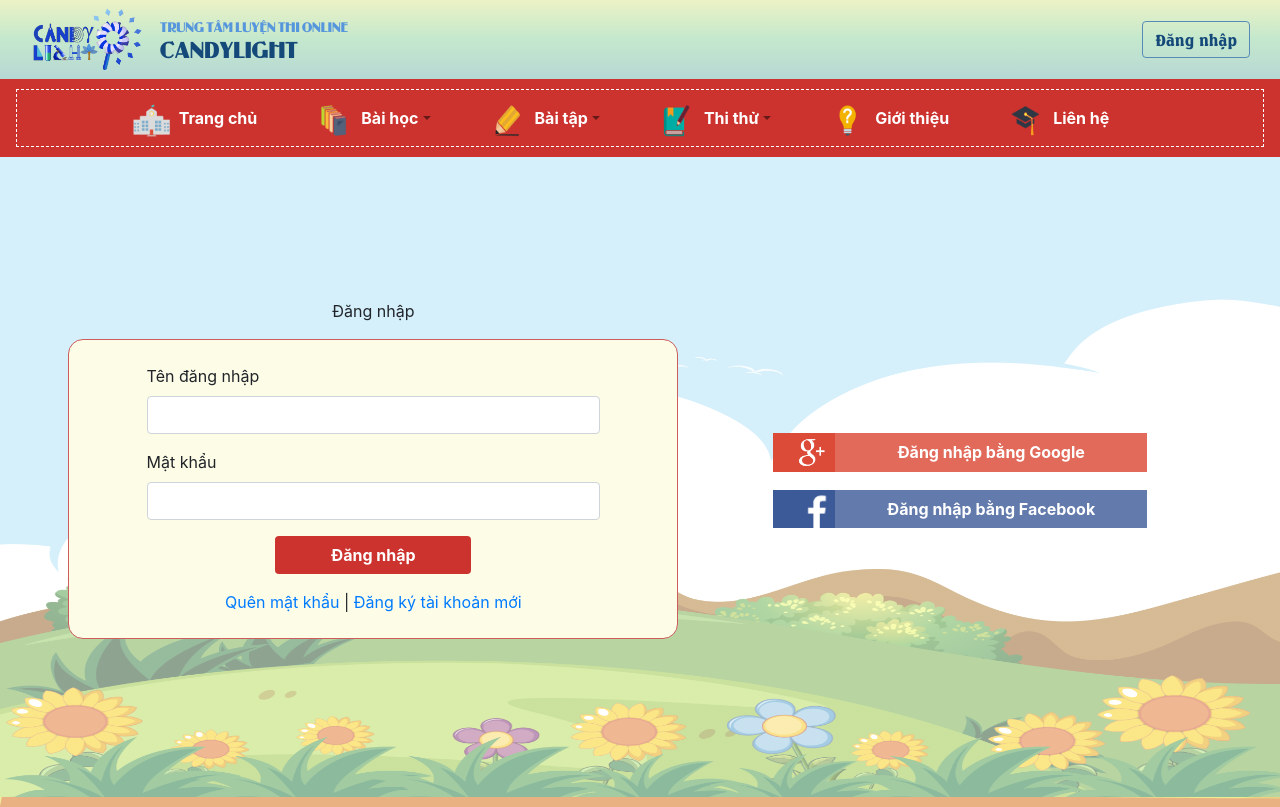
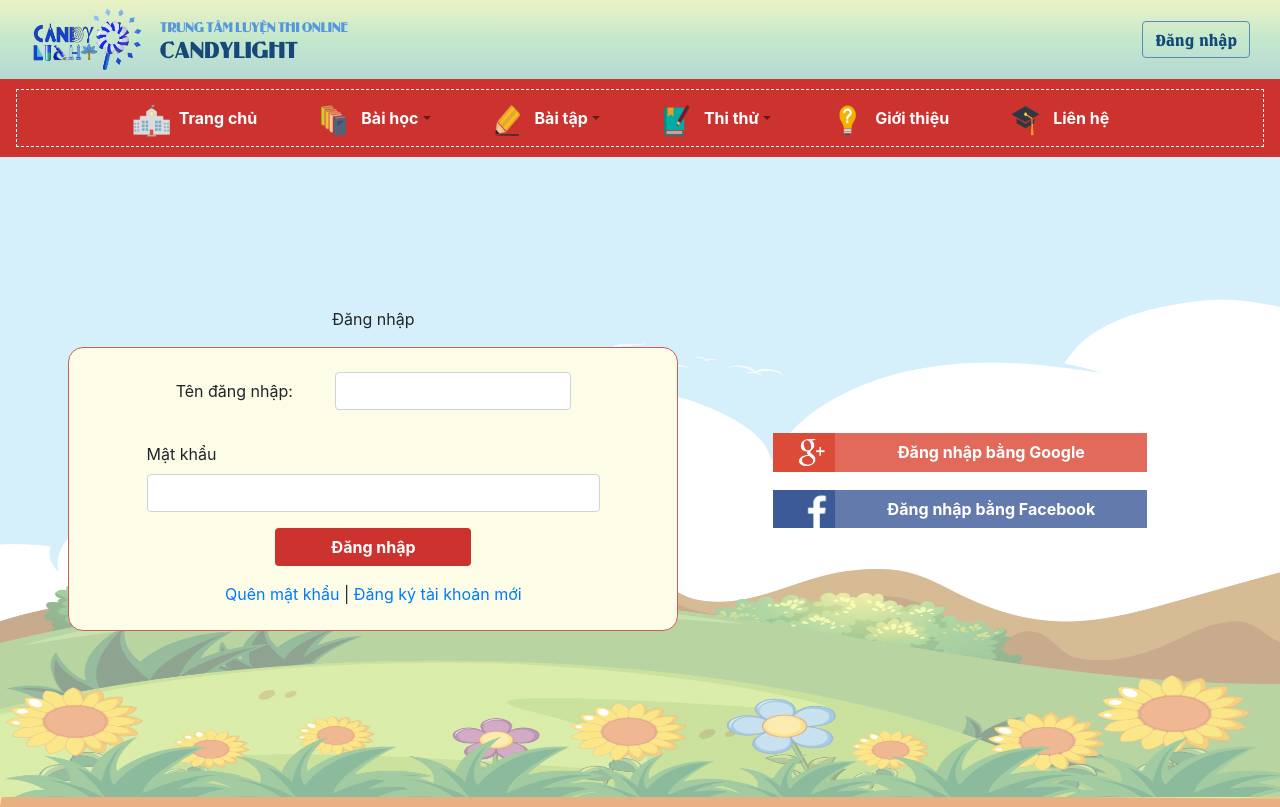
Before and after one commit to nhanpdnguyen/QLDA2015_Frontend, a React (Create React App) app: page /dang-nhap in a window 1280 px wide. Shown: the top 807 px of the page. Built offline with nearby package versions, Linux system fonts and the light colour scheme.

Commit message:
Sign up and Profile update page

```diff
--- a/src/components/LoginForm.js
+++ b/src/components/LoginForm.js
@@ -6,9 +6,10 @@ export default class LoginForm extends Component {
   render() {
     return (
       <form>
-        <div className="form-row justify-content-center">
-          <div className="form-group col-9">
-            <label>Tên đăng nhập</label>
+        <div className="form-group row justify-content-center ">
+            <label className="col-sm-3 col-form-label">Tên đăng nhập:</label>
+
+          <div className="form-group col-sm-5">
             <input type="text" className="form-control" />
           </div>
         </div>
```
